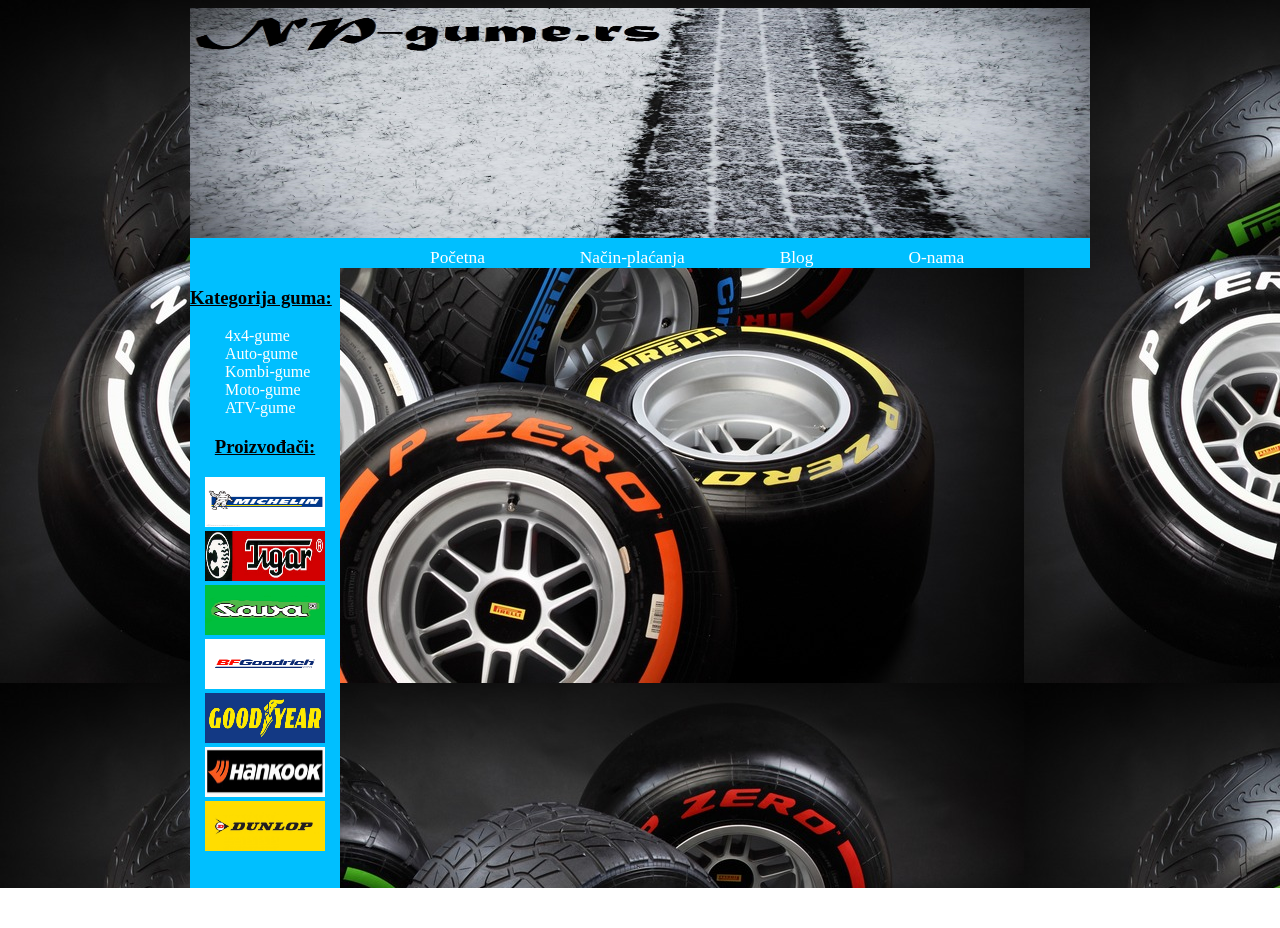
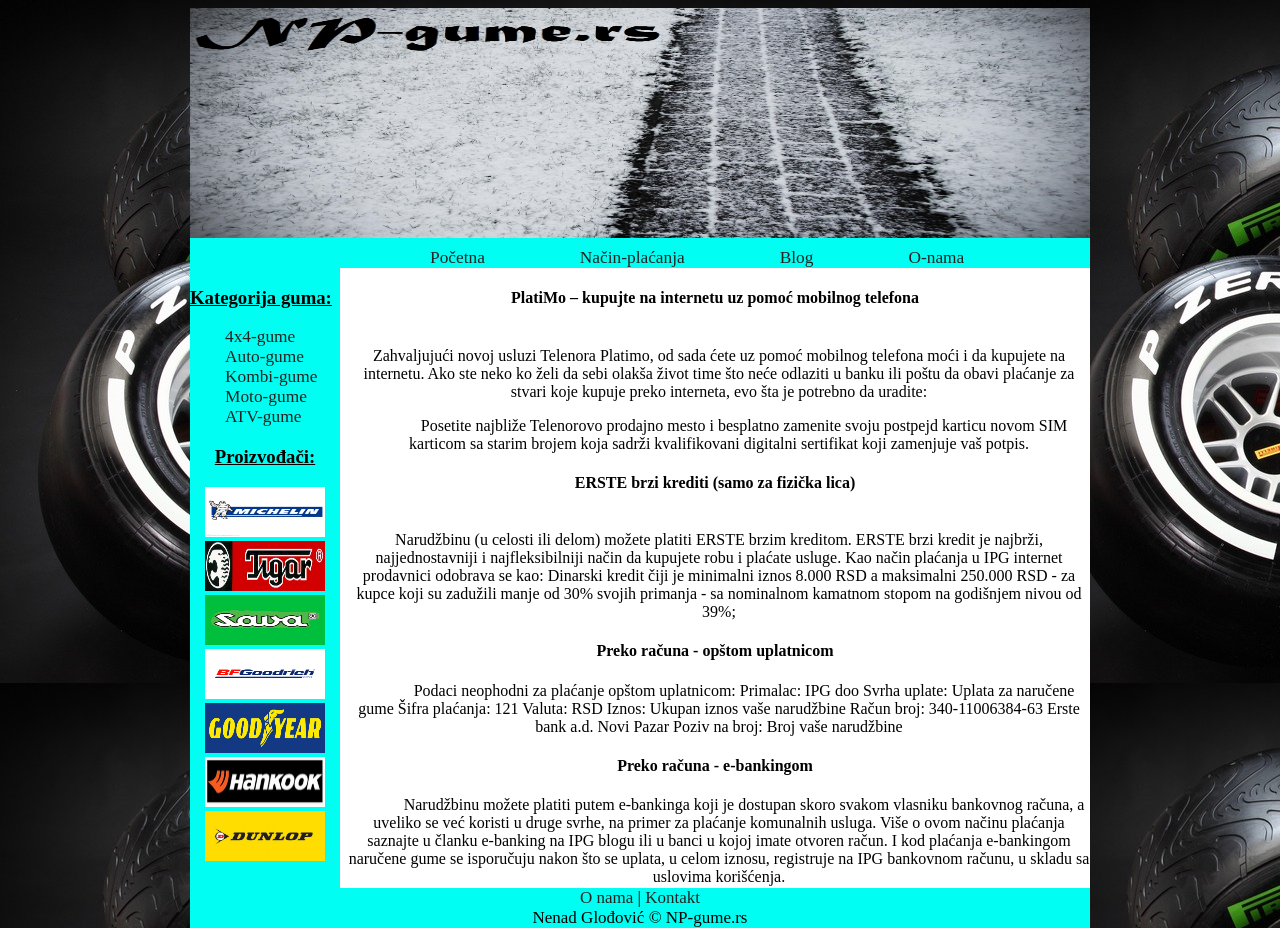
Before and after one commit to NenadGlodjovic/Moj-prvi-sajt, a plain HTML site: page Način-plaćanja.html in a window 1280 px wide. Before the commit the page ends 888 px from the top, so only its background shows below. Drawn offline with Linux system fonts and the light colour scheme.

Commit message:
changes on home page

```diff
--- a/Način-plaćanja.html
+++ b/Način-plaćanja.html
@@ -31,13 +31,65 @@
                 </ul>
                 <center>
                    <h3 id="h3"> Proizvođači:</h3>
-                   <img src="slike/michelin-logo.jpg" width=120 height=50/>
-                   <img src="slike/tigar-logo.jpg" width=120 height=50/>
-                   <img src="slike/sava-logo.jpg" width=120 height=50/>
-                   <img src="slike/bfgoodrichtires-logo.jpg" width=120 height=50/>
-                   <img src="slike/goodyear-logo.jpg" width=120 height=50/>
-                   <img src="slike/hankook_logo.jpg" width=120 height=50/>
-                   <img src="slike/dunlop-logo.jpg" width=120 height=50/>
+                   <a target="_blank" href="https://www.viamichelin.com/"><img src="slike/michelin-logo.jpg" width=120 height=50/></a>
+                   <a target="_blank" href="https://xgroup.rs/"><img src="slike/tigar-logo.jpg" width=120 height=50/></a>
+                   <a target="_blank" href="https://www.sava-tires.com/sava/sr//"><img src="slike/sava-logo.jpg" width=120 height=50/></a>
+                   <a target="_blank" href="https://www.beoguma.com/page/bf-goodrich/"><img src="slike/bfgoodrichtires-logo.jpg" width=120 height=50/></a>
+                   <a target="_blank" href="https://www.vulkanizerkedi.rs/blog/goodyear-sinonim-za-kvalitet-u-svetu-auto-guma/"><img src="slike/goodyear-logo.jpg" width=120 height=50/></a>
+                   <a target="_blank" href="https://blog.ipg.rs/hankook/"><img src="slike/hankook_logo.jpg" width=120 height=50/></a>
+                   <a target="_blank" href="https://blog.ipg.rs/dunlop/"><img src="slike/dunlop-logo.jpg" width=120 height=50/></a>
+                   </center>
                    </div>
+                   <div id="gume">
+                       <div id="Način-plaćanja">
+                           <center>
+                               <h4>PlatiMo – kupujte na internetu uz pomoć mobilnog telefona</h4>
+                               <p><br>Zahvaljujući novoj usluzi Telenora Platimo, od sada ćete uz pomoć mobilnog telefona moći i da kupujete na internetu.
+                                Ako ste neko ko želi da sebi olakša život time što neće odlaziti u banku ili poštu da obavi plaćanje za stvari koje kupuje preko interneta, evo šta je potrebno da uradite:</p>
+                                <p>Posetite najbliže Telenorovo prodajno mesto i besplatno zamenite svoju postpejd karticu novom SIM karticom sa starim brojem koja sadrži kvalifikovani digitalni sertifikat koji zamenjuje vaš potpis.</p>
+
+                                    <h4>ERSTE brzi krediti (samo za fizička lica)</h4>
+                                    <p><br>Narudžbinu (u celosti ili delom) možete platiti ERSTE brzim kreditom.
+
+                                        ERSTE brzi kredit je najbrži, najjednostavniji i najfleksibilniji način da kupujete robu i plaćate usluge.
+                                        Kao način plaćanja u IPG internet prodavnici odobrava se kao:
+                                        Dinarski kredit čiji je minimalni iznos 8.000 RSD a maksimalni 250.000 RSD
+                                        - za kupce koji su zadužili manje od 30% svojih primanja
+                                        - sa nominalnom kamatnom stopom na godišnjem nivou od 39%;</p>
+                                        <h4>Preko računa - opštom uplatnicom</h4>
+                                        <p>Podaci neophodni za plaćanje opštom uplatnicom:
+
+                                Primalac:	IPG doo
+                                Svrha uplate:	Uplata za naručene gume
+                                Šifra plaćanja:	121
+                                Valuta:	RSD
+                                Iznos:	Ukupan iznos vaše narudžbine
+                                Račun broj:	340-11006384-63 Erste bank a.d. Novi Pazar
+                                Poziv na broj:	Broj vaše narudžbine</p>
+
+                                     <h4>Preko računa - e-bankingom</h4>
+                                     <p>Narudžbinu možete platiti putem e-bankinga koji je dostupan skoro svakom vlasniku bankovnog računa, a uveliko se već koristi u druge svrhe, na primer za plaćanje komunalnih usluga.
+                                Više o ovom načinu plaćanja saznajte u članku e-banking na IPG blogu ili u banci u kojoj imate otvoren račun.
+
+
+                                I kod plaćanja e-bankingom naručene gume se isporučuju nakon što se uplata, u celom iznosu, registruje na IPG bankovnom računu, u skladu sa uslovima korišćenja.</p>
+
+
+                                </center>
+</div>
+</div>
+<div id="futer">
+    <center>
+        <a href="O-nama.html">O nama</a> |
+        <a href="Kontakt.html">Kontakt</a>
+        </center>
+        <center>
+    <span>Nenad Glođović &copy; NP-gume.rs </span></center>
+    </div>
+    </div>
+
+
+
+
 </body>
 </html>
--- a/stil.css
+++ b/stil.css
@@ -3,11 +3,11 @@ body{
 
     }
     body a
-{ color: #FFFFFF;
+{ color: #252222;
 text-decoration: none;}
 
 body a:hover
-{ color: #f0f010;}
+{ color: #e91008;}
 #wraper
 {
 height:100%;
@@ -24,7 +24,7 @@ height: 230px;
 float:left;
 width: 900px;
 height: 30px;
-background-color: #00BFFF;
+background-color: #00fff2;
 line-height: 40px;
 font-size: 13pt;
 }
@@ -47,20 +47,22 @@ margin-right:95px;
 text-decoration: none;
 }
 #nav li a:hover{
-color: #FFFF00;
+color: #ff1100;
 }
 
 #levakolona{
 float: left;
 width: 150px;
-background-color:#00BFFF;
+background-color:#00fff2;
 height: 620px;
 }
 #levakolona ul{
 position:relative;
 right:5px;
 margin:0;
-list-style-type: none;}
+list-style-type: none;
+font-size: 13pt;
+}
 
 #gume
 {
@@ -106,6 +108,6 @@ div.desc
 float:left;
 width: 900px;
 height:40px;
-font-size:13;
-background-color:#00BFFF;
+font-size:17px;
+background-color: #00fff2;;
 }
```
Also changed, not shown: Početna.html (+8 -9 lines), index.html (+1 -1 lines).
